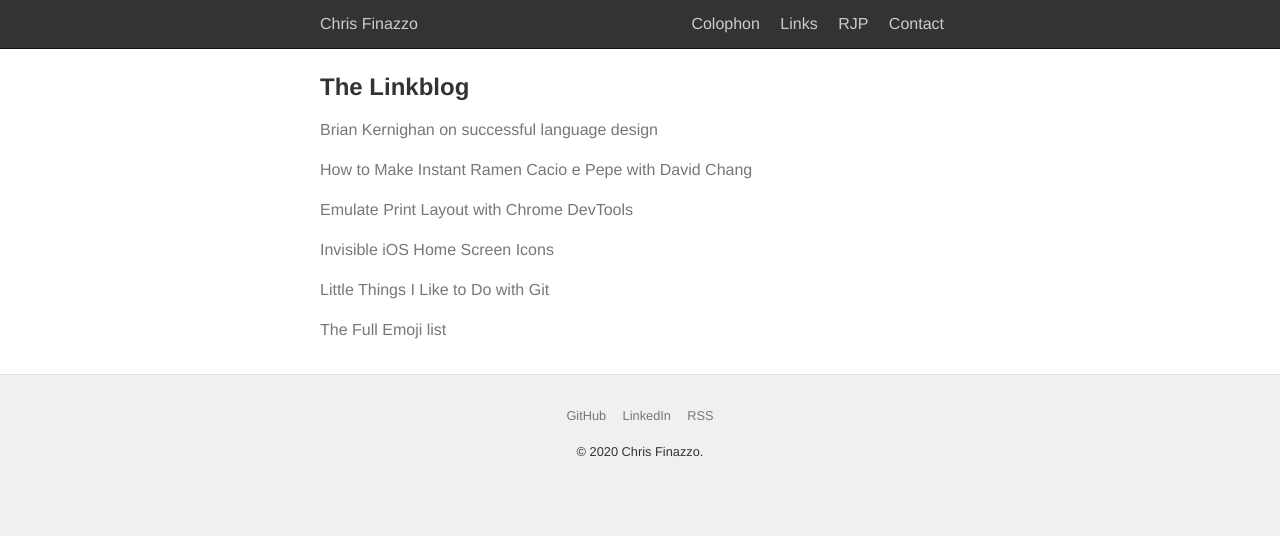
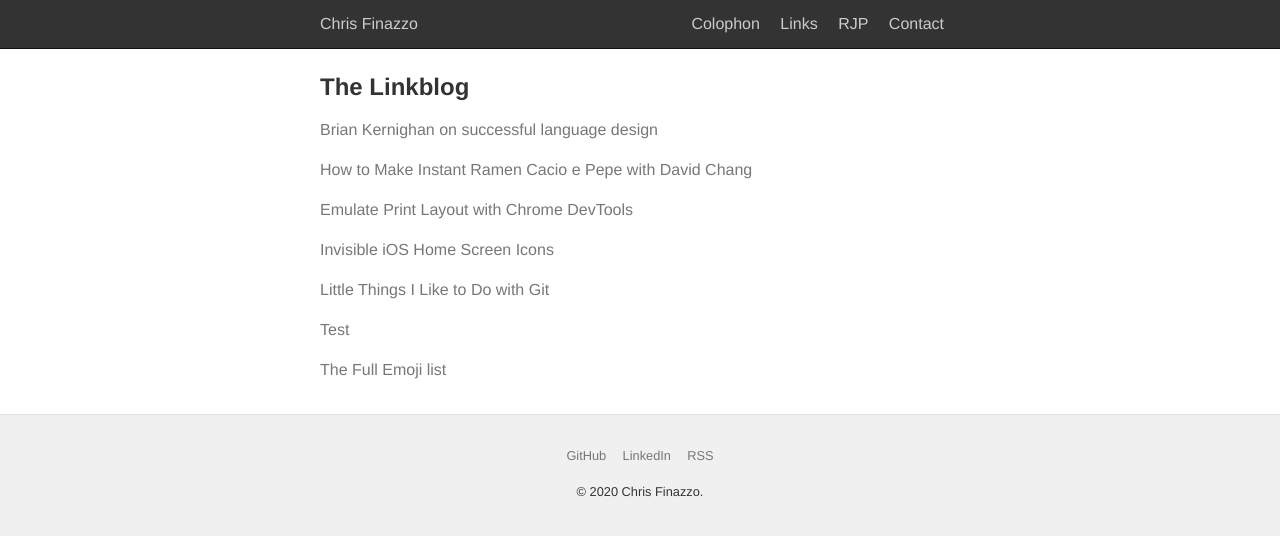
Before and after one commit to chrisfinazzo/blog, a Jekyll site: the page built from links.html, in a window 1280 px wide. Shown: the top 536 px of the page. Built offline with Jekyll 4.4.1, drawn with Linux system fonts in a browser that asks for light colours.

Commit message:
Test Bridgy with linkblog items

```diff
--- a/_includes/head.html
+++ b/_includes/head.html
@@ -1,5 +1,6 @@
 {% include meta.html %}
 {% include webmentions.html %}
+{% include indieauth.html %}
 {% include feed.html %}
 {% include icons.html %}
 {% include styles.html %}
--- a/_layouts/link.html
+++ b/_layouts/link.html
@@ -8,8 +8,9 @@
 {% include nav.html %}
 
 <main>
-<article>
-{{ content }}
+<article class="h-entry">
+<p class="e-content">{{ content }}</p>
+<a href="https://brid.gy/publish/twitter"></a>
 </article>
 </main>
 
```
Also changed, not shown: _links/test.md (added, +6 -0 lines).
